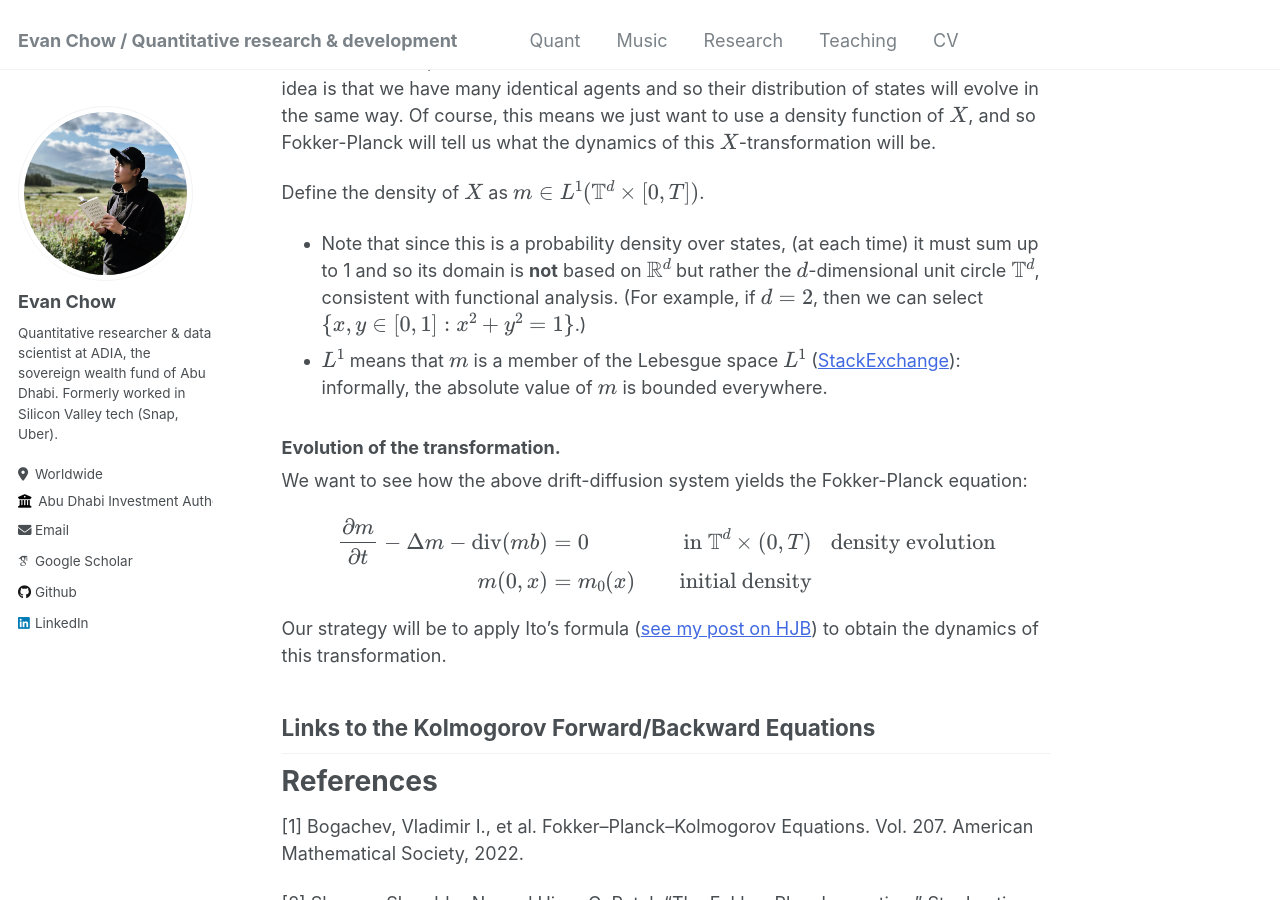
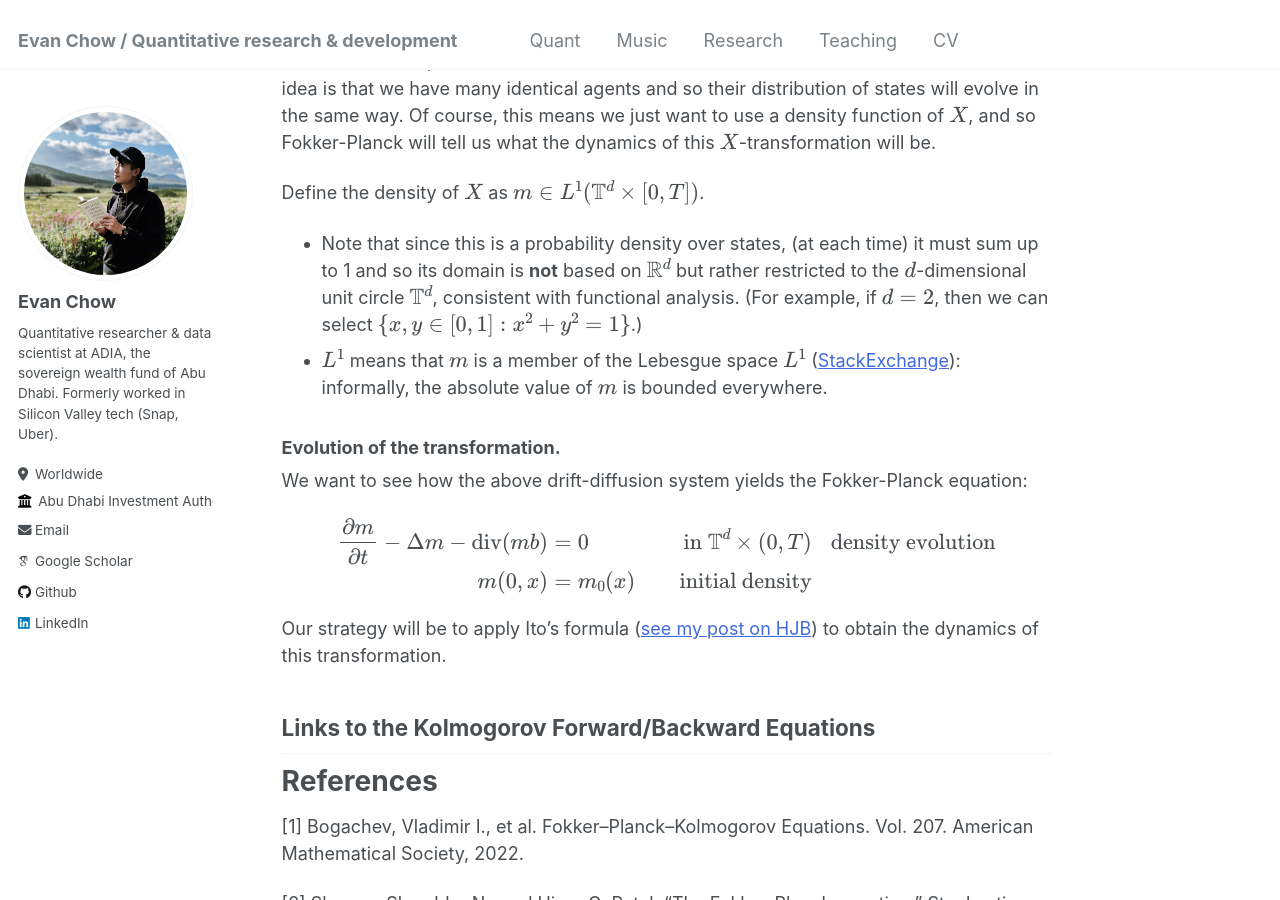
Before and after one commit to evnchw/evnchw.github.io, a Jekyll site: the page built from _quant/20240630_refresher_fokker_planck.md, in a window 1280 px wide and 900 px high, scrolled down 1722 px. Built offline with Jekyll 4.4.1, drawn with Linux system fonts in a browser that asks for light colours; some web fonts are replaced.

Commit message:
Quick commit.

```diff
--- a/_quant/20240630_refresher_fokker_planck.md
+++ b/_quant/20240630_refresher_fokker_planck.md
@@ -55,7 +55,7 @@
 -->
 Define the density of $$X$$ as $$m \in L^1(\mathbb{T}^d \times [0,T])$$.
 
-- Note that since this is a probability density over states, (at each time) it must sum up to 1 and so its domain is **not** based on $$\mathbb{R}^d$$ but rather the $$d$$-dimensional unit circle $$\mathbb{T}^d$$, consistent with functional analysis. (For example, if $$d=2$$, then we can select $$\{x, y \in [0,1]: x^2 + y^2 = 1\}$$.)
+- Note that since this is a probability density over states, (at each time) it must sum up to 1 and so its domain is **not** based on $$\mathbb{R}^d$$ but rather restricted to the $$d$$-dimensional unit circle $$\mathbb{T}^d$$, consistent with functional analysis. (For example, if $$d=2$$, then we can select $$\{x, y \in [0,1]: x^2 + y^2 = 1\}$$.)
 - $$L^1$$ means that $$m$$ is a member of the Lebesgue space $$L^1$$ ([StackExchange](https://math.stackexchange.com/questions/745894/what-does-it-mean-to-be-an-l1-function)): informally, the absolute value of $$m$$ is bounded everywhere.
 
 ### Evolution of the transformation.
```
